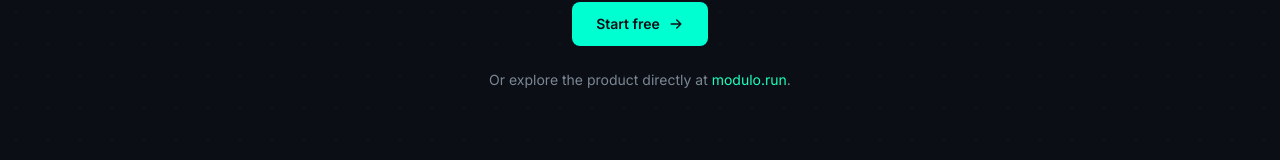
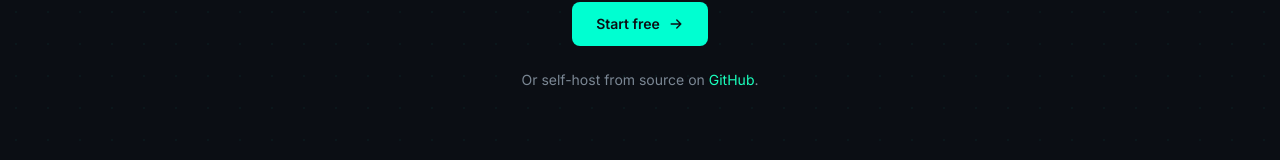
Before and after one commit to farnalabs/moduloplatform-website, a Vue app: page / in a window 1280 px wide. Shown: the part 3588-3748 px from the top of the page. Built offline with nearby package versions, Linux system fonts and the light colour scheme.

Commit message:
feat: point Start free at modulo.run, GitHub as secondary

```diff
--- a/src/components/CtaSection.vue
+++ b/src/components/CtaSection.vue
@@ -1,5 +1,5 @@
 <script setup lang="ts">
-import { APP_URL, MODULO_RUN } from '@/config'
+import { APP_URL, GITHUB_URL } from '@/config'
 </script>
 
 <template>
@@ -36,8 +36,8 @@ import { APP_URL, MODULO_RUN } from '@/config'
         </a>
       </div>
       <p class="mt-6 text-sm text-ink-300">
-        Or explore the product directly at
-        <a :href="MODULO_RUN" class="text-teal-400 hover:text-teal-300">modulo.run</a>.
+        Or self-host from source on
+        <a :href="GITHUB_URL" class="text-teal-400 hover:text-teal-300">GitHub</a>.
       </p>
     </div>
   </section>
--- a/src/config.ts
+++ b/src/config.ts
@@ -1,2 +1,4 @@
 export const MODULO_RUN = 'https://modulo.run'
-export const APP_URL = 'https://app.modulo.run'
+// Product home - a download link will land at the top of modulo.run soon; will move to demo.modulo.run when it launches
+export const APP_URL = 'https://modulo.run'
+export const GITHUB_URL = 'https://github.com/farnalabs/modulo'
```
